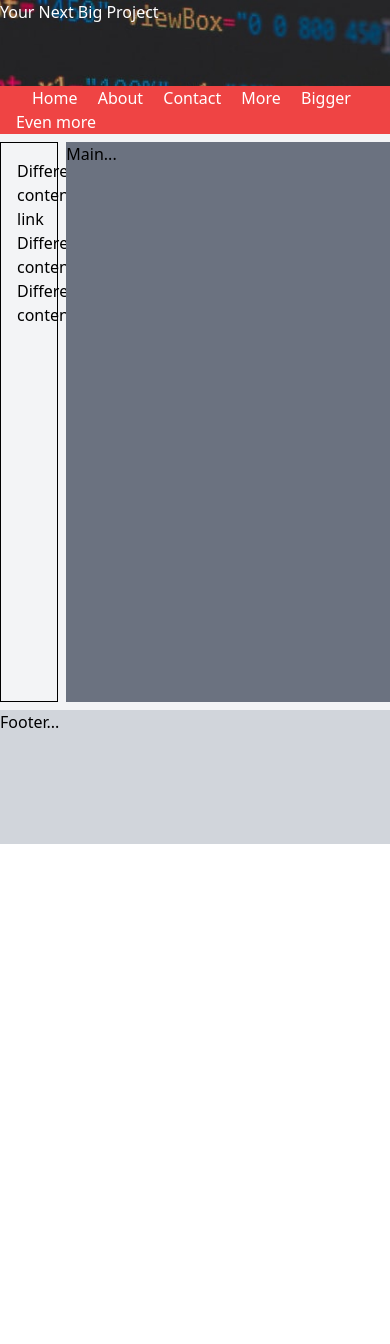
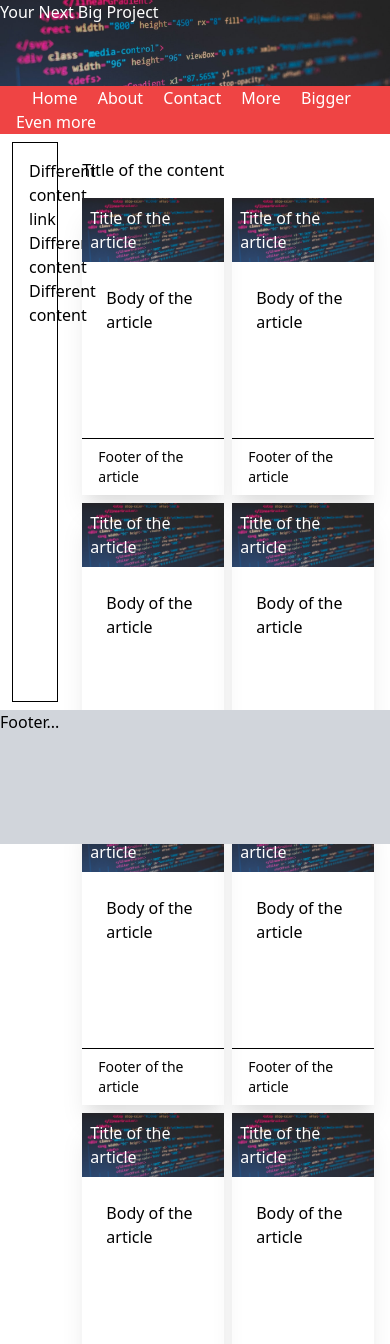
Before and after one commit to chadriae/exercise-holygrail, a plain HTML site: page index.html in a window 390 px wide. Shown: the top 1344 px of the page. Before the commit the page ends 844 px from the top, so only its background shows below. Drawn offline with nearby package versions, Linux system fonts and the light colour scheme.

Commit message:
Card responsiveness

```diff
--- a/index.html
+++ b/index.html
@@ -9,9 +9,9 @@
     <title>Document</title>
 </head>
 <body>
-    <div class="grid grid-rows-6 grid-cols-12 gap-2 h-screen bg-gray-100">
+    <div class="grid grid-rows-6 grid-cols-12 gap-2 h-screen">
         <!-- header -->
-        <header class="relative row-span-1 col-span-12 bg-gray-300">
+        <header class="relative row-span-1 col-span-12 bg-gray-300" id="header-image">
             <h1 class="text-white capitalize">Your next big project</h1>
             <div class="absolute inset-x-0 bottom-0 bg-red-500 text-white">
                 <a href="" class="pl-8">Home</a>
@@ -24,15 +24,134 @@
         </header>
 
         <!-- left navigation -->
-        <nav class="row-span-4 col-span-2 border border-black p-4">
+        <nav class="row-span-4 col-span-2 border border-black p-4 ml-3">
             <a href="" class="">Different content link</a><br>
             <a href="" class="">Different content</a><br>
             <a href="" class="">Different content</a><br>
         </nav>
 
-        <main class="row-span-4 col-span-10 bg-gray-500">
-          <!-- Main content -->
-          Main...
+        <!-- center content -->
+        <main class="row-span-4 col-span-10 p-4">
+
+            <h2>Title of the content</h2>
+
+            <div class="grid grid-cols-2 md:grid-cols-5 lg:grid-cols-6 gap-2 container mx-auto mt-4">
+                <!-- card -->
+                <div id="card" class="shadow-xl">
+                    <header class="text-white p-2" id="header-image">
+                        Title of the article
+                    </header>
+                    <p class="h-44 p-6">
+                        Body of the article
+                    </p>
+                    <footer class="border-t border-black flex items-center justify-between p-2">
+                        <p class="ml-2 text-sm">
+                            Footer of the article
+                        </p>
+                    </footer>
+                </div>
+
+                <div id="card" class="shadow-xl">
+                    <header class="text-white p-2" id="header-image">
+                        Title of the article
+                    </header>
+                    <div class="h-44 p-6">
+                        Body of the article
+                    </div>
+                    <footer class="border-t border-black flex items-center justify-between p-2">
+                        <p class="ml-2 text-sm">
+                            Footer of the article
+                        </p>
+                    </footer>
+                </div>
+
+                <div id="card" class="shadow-xl">
+                    <header class="text-white p-2" id="header-image">
+                        Title of the article
+                    </header>
+                    <div class="h-44 p-6">
+                        Body of the article
+                    </div>
+                    <footer class="border-t border-black flex items-center justify-between p-2">
+                        <p class="ml-2 text-sm">
+                            Footer of the article
+                        </p>
+                    </footer>
+                </div>
+
+
+                <div id="card" class="shadow-xl">
+                    <header class="text-white p-2" id="header-image">
+                        Title of the article
+                    </header>
+                    <div class="h-44 p-6">
+                        Body of the article
+                    </div>
+                    <footer class="border-t border-black flex items-center justify-between p-2">
+                        <p class="ml-2 text-sm">
+                            Footer of the article
+                        </p>
+                    </footer>
+                </div>
+
+                <div id="card" class="shadow-xl">
+                    <header class="text-white p-2" id="header-image">
+                        Title of the article
+                    </header>
+                    <div class="h-44 p-6">
+                        Body of the article
+                    </div>
+                    <footer class="border-t border-black flex items-center justify-between p-2">
+                        <p class="ml-2 text-sm">
+                            Footer of the article
+                        </p>
+                    </footer>
+                </div>
+
+                <div id="card" class="shadow-xl">
+                    <header class="text-white p-2" id="header-image">
+                        Title of the article
+                    </header>
+                    <div class="h-44 p-6">
+                        Body of the article
+                    </div>
+                    <footer class="border-t border-black flex items-center justify-between p-2">
+                        <p class="ml-2 text-sm">
+                            Footer of the article
+                        </p>
+                    </footer>
+                </div>
+
+                <div id="card" class="shadow-xl">
+                    <header class="text-white p-2" id="header-image">
+                        Title of the article
+                    </header>
+                    <div class="h-44 p-6">
+                        Body of the article
+                    </div>
+                    <footer class="border-t border-black flex items-center justify-between p-2">
+                        <p class="ml-2 text-sm">
+                            Footer of the article
+                        </p>
+                    </footer>
+                </div>
+
+                <div id="card" class="shadow-xl">
+                    <header class="text-white p-2" id="header-image">
+                        Title of the article
+                    </header>
+                    <div class="h-44 p-6">
+                        Body of the article
+                    </div>
+                    <footer class="border-t border-black flex items-center justify-between p-2">
+                        <p class="ml-2 text-sm">
+                            Footer of the article
+                        </p>
+                    </footer>
+                </div>
+
+            </div>
+
         </main>
 
         <footer class="row-span-1 col-span-12 bg-gray-300">
```
